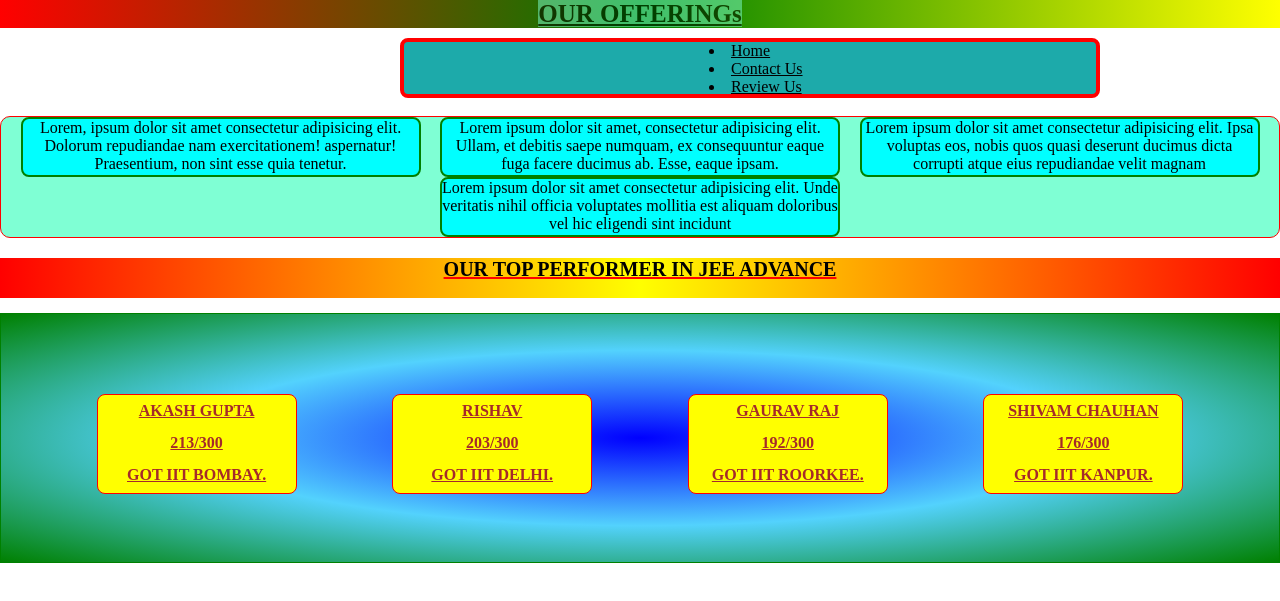
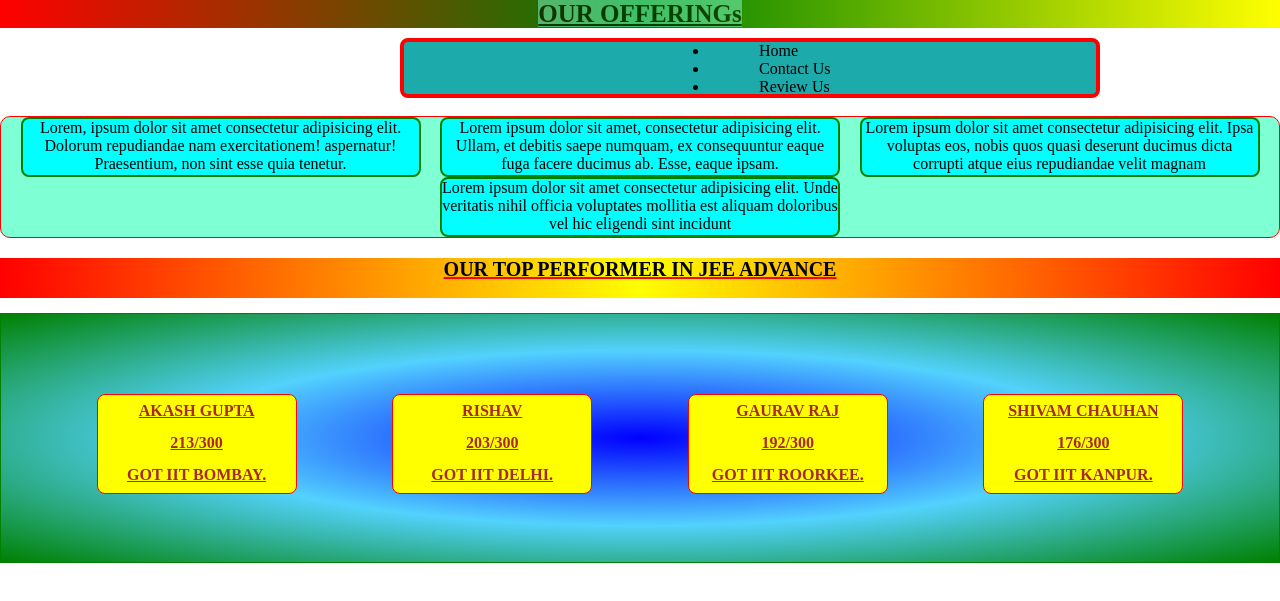
Before and after one commit to HARISLONE/CSS-Handson-4, a plain HTML site: page index.html in a window 1280 px wide. Shown: the top 601 px of the page. Drawn offline with Linux system fonts and the light colour scheme.

Commit message:
css4 added

```diff
--- a/style.css
+++ b/style.css
@@ -181,7 +181,7 @@ li{
     color: black;
     font-weight: bold;
 }
-li{
+ol li{
     list-style-position: inside;
     margin: 0;
     padding: 0;
```
